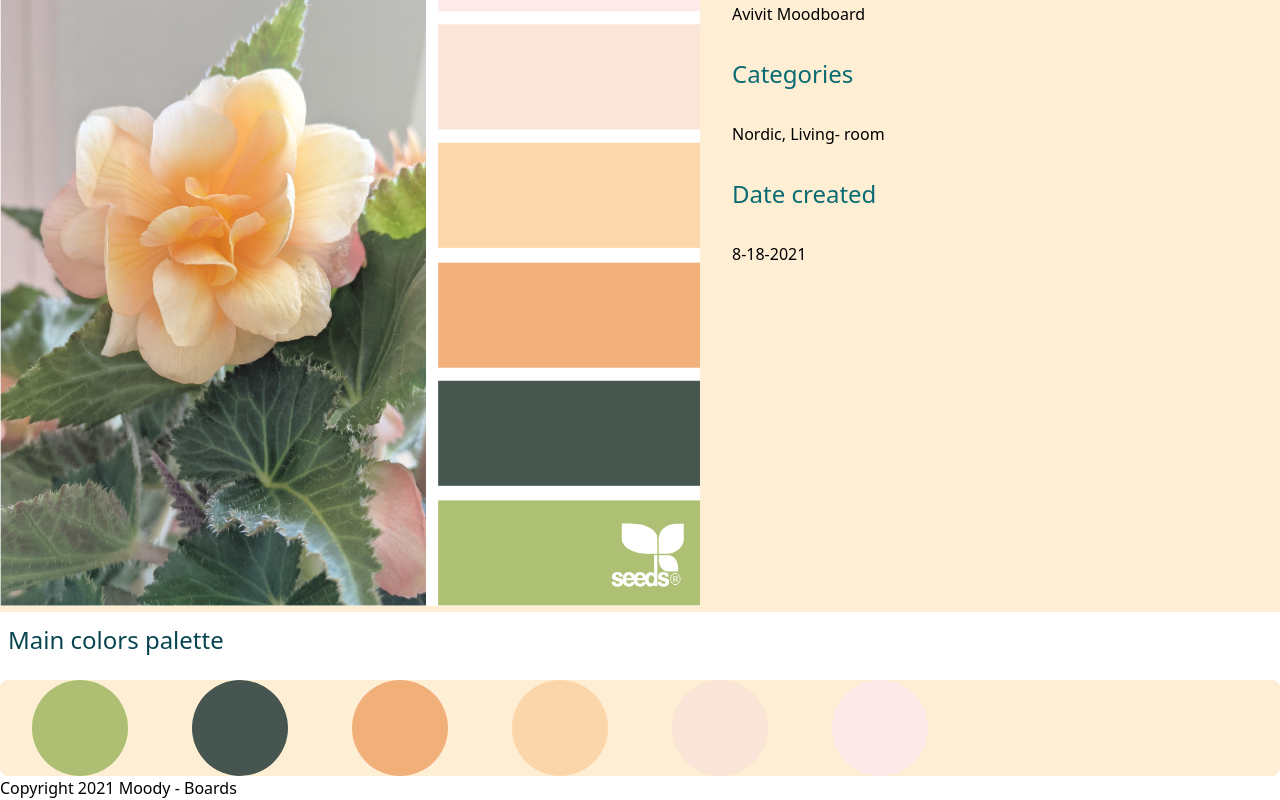
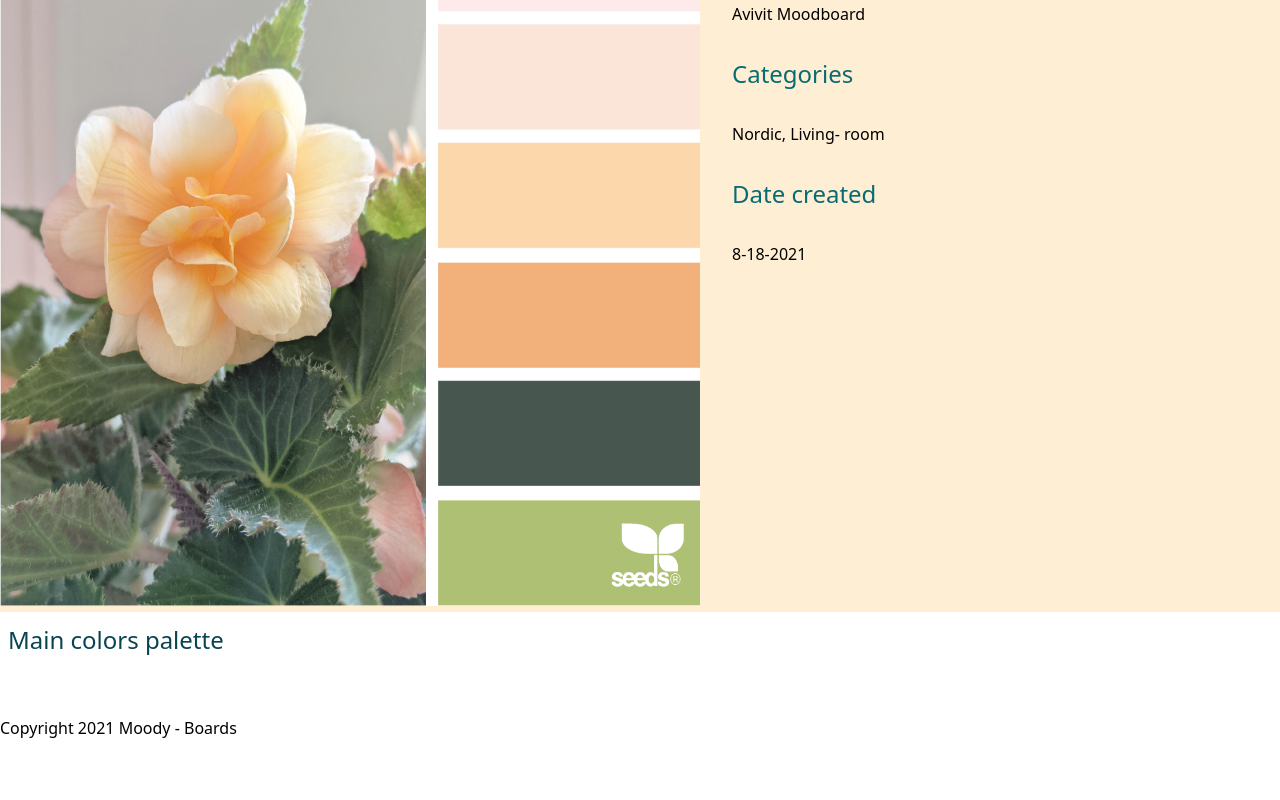
Before and after one commit to Avivitw/moody-board, a Next.js app: page /board in a window 1280 px wide. Shown: the part 202-1002 px from the top of the page. After the commit the page ends 942 px from the top, so only its background shows below. Built offline with nearby package versions, Linux system fonts and the light colour scheme.

Commit message:
extract circle component

```diff
--- a/components/Palette.js
+++ b/components/Palette.js
@@ -3,18 +3,18 @@ const colorRgb = function (color) {
   return rgbColor;
 };
 
+const Circle = (c) => {
+  return <div class="circle" style={{ backgroundColor: colorRgb(c) }}></div>;
+};
+
 const Palette = (props) => {
   let colors = props.colors.map((c) => {
-    return (
-      <div
-        class="rounded-full h-24 w-24 flex items-center justify-center mx-8"
-        style={{ backgroundColor: colorRgb(c) }}
-      ></div>
-    );
+    return Circle(c);
   });
+
   return (
     <div>
-      <div class="flex flex-row bg-secondaryA rounded-lg">{colors}</div>
+      <div class="palette">{colors}</div>
     </div>
   );
 };
```
